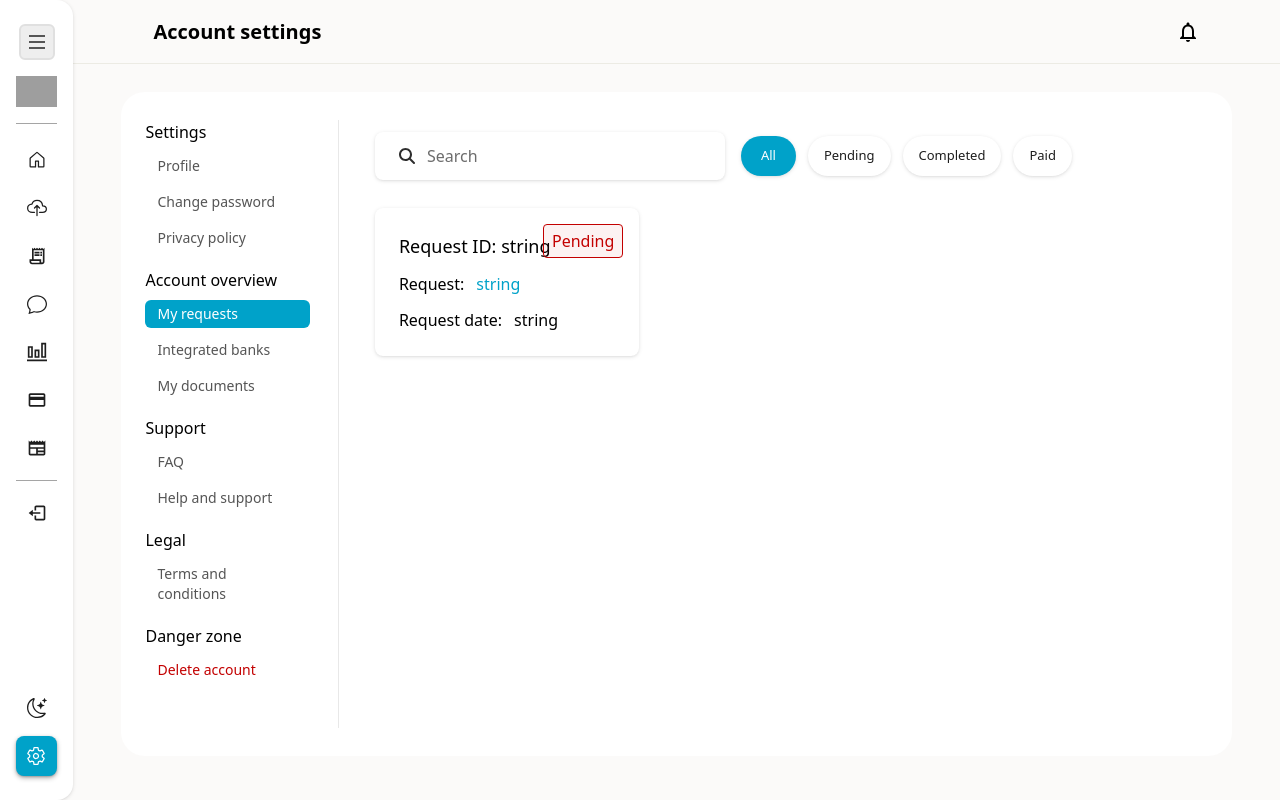
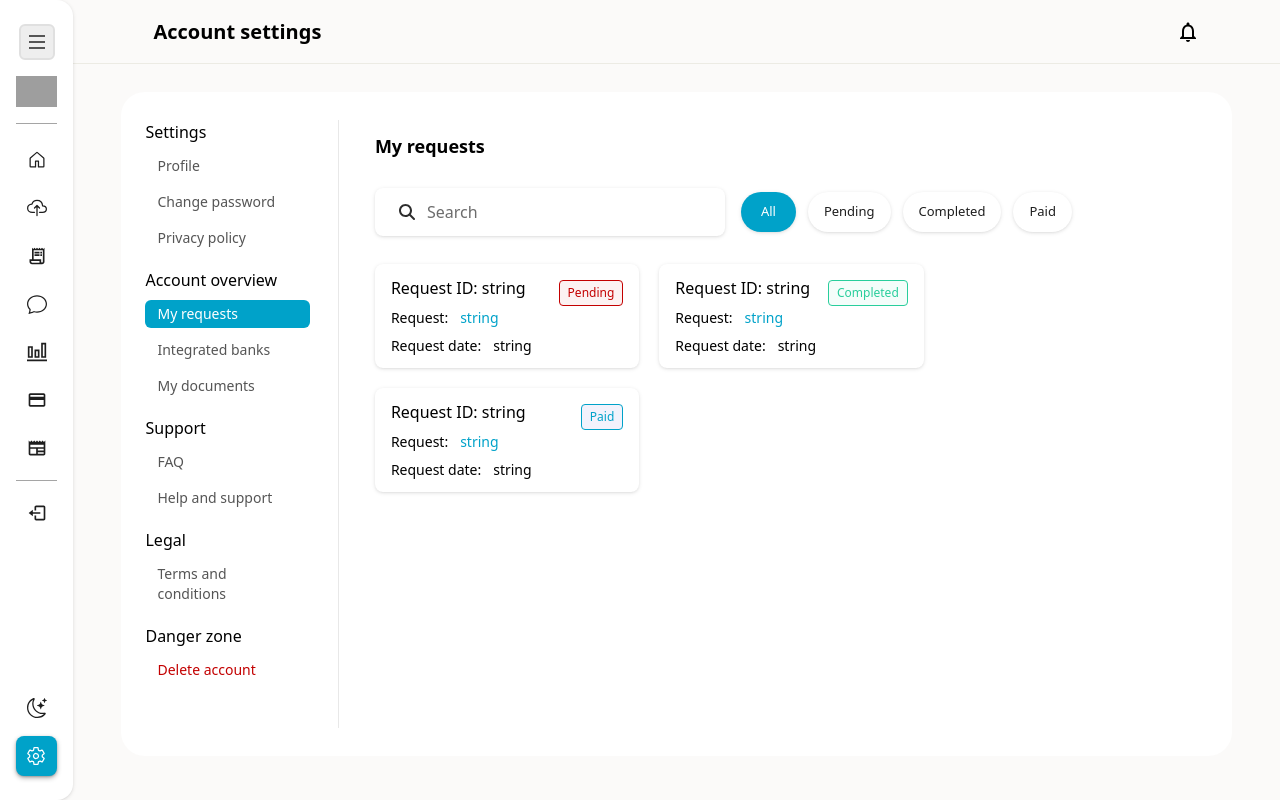
Before and after one commit to Trayshmhirk/tax-return-user-app, a React (Vite) app: page /settings/my-requests in a window 1280 px wide. Built offline with nearby package versions, Linux system fonts and the light colour scheme; grey boxes are pictures that could not be loaded.

Commit message:
changes to my-request ui

```diff
--- a/src/index.css
+++ b/src/index.css
@@ -70,8 +70,19 @@
    }
 
    .pending {
-      @apply text-bostonRed border border-bostonRed;
+      @apply text-bostonRed border border-bostonRed dark:text-red-500 dark:border-red-500;
       background: rgba(195, 0, 0, 0.05);
+   }
+
+   .paid {
+      @apply text-richElectricBlue border border-richElectricBlue dark:text-blue-500 dark:border-blue-500;
+      background: rgba(0, 0, 195, 0.05);
+   }
+
+   .completed {
+      border: 1px solid #29CE9C;
+      color: #29CE9C;
+      background: rgba(41, 206, 156, 0.05);
    }
 
    @media screen and (min-width: 1024px) {
--- a/src/mocks/AllMockData.ts
+++ b/src/mocks/AllMockData.ts
@@ -363,4 +363,16 @@ export const requests: RequestsPropTypes[] = [
       requestDate: "string",
       service_title: "string",
    },
+   {
+      service_id: "string",
+      status: "Completed",
+      requestDate: "string",
+      service_title: "string",
+   },
+   {
+      service_id: "string",
+      status: "Paid",
+      requestDate: "string",
+      service_title: "string",
+   },
 ];
--- a/src/pages/MyRequests.tsx
+++ b/src/pages/MyRequests.tsx
@@ -27,7 +27,7 @@ const MyRequests = () => {
          // if no filter is selected, all users should be included
          return true;
       }
-      return request.status === selectedFilter.toLowerCase();
+      return request.status.toLowerCase() === selectedFilter.toLowerCase();
    };
 
    const filteredRequests = requests
@@ -41,6 +41,8 @@ const MyRequests = () => {
    return (
       <div className="">
          <div className="h-[600px] flex flex-col gap-7 mt-4 px-2 py-3 overflow-scroll">
+            <h1 className="text-lg font-semibold">My requests</h1>
+
             <SearchAndFilter
                handleSearch={handleSearch}
                handleFilter={handleFilter}
@@ -56,11 +58,11 @@ const MyRequests = () => {
                         <div
                            key={index}
                            onClick={handleRequestCardClick}
-                           className="relative w-full flex flex-col justify-center gap-3 bg-white dark:bg-gray p-6 rounded-lg shadow-md dark:shadow-md-dark hover-shadow-body lg:calc-width-three"
+                           className="relative w-full flex flex-col justify-center gap-2 bg-white dark:bg-gray px-4 py-3 rounded-lg shadow-md dark:shadow-md-dark hover-shadow-body lg:calc-width-three"
                         >
                            <div
                               className={`
-                              absolute right-4 top-4 py-1 px-2 rounded
+                              absolute right-4 top-4 py-1 px-2 text-xs rounded
                               ${request.status.toLowerCase() === "pending" ? "pending" : ""}
                               ${request.status.toLowerCase() === "paid" ? "paid" : ""}
                               ${request.status.toLowerCase() === "completed" ? "completed" : ""}
@@ -69,18 +71,18 @@ const MyRequests = () => {
                               {request.status}
                            </div>
 
-                           <div className="text-lg">
+                           <div className="text">
                               Request ID: {request.service_id}
                            </div>
 
-                           <div className="flex gap-3">
+                           <div className="text-sm flex gap-3">
                               <p>Request: </p>
                               <span className="text-richElectricBlue">
                                  {request.service_title}
                               </span>
                            </div>
 
-                           <div className="flex gap-3">
+                           <div className="text-sm flex gap-3">
                               <p>Request date: </p>
                               <span className="">{request.requestDate}</span>
                            </div>
```
